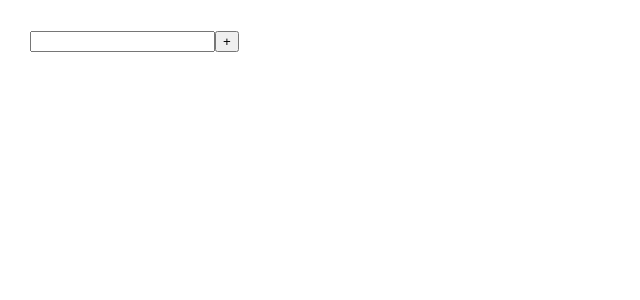
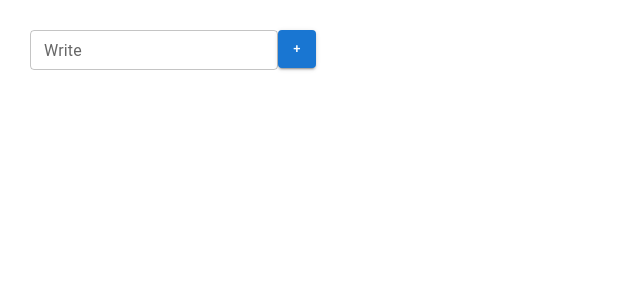
Before and after one commit to pavel1krp/todoList, a React (Create React App) app: page / in a window 1280 px wide. Shown: the top 300 px of the page, without its empty margins (0-640 px from the left). Built offline with nearby package versions, Linux system fonts and the light colour scheme.

Commit message:
chnge some styles im miui

```diff
--- a/package.json
+++ b/package.json
@@ -3,6 +3,10 @@
   "version": "0.1.0",
   "private": true,
   "dependencies": {
+    "@emotion/react": "^11.10.5",
+    "@emotion/styled": "^11.10.5",
+    "@mui/icons-material": "^5.11.0",
+    "@mui/material": "^5.11.6",
     "@testing-library/jest-dom": "^5.16.5",
     "@testing-library/react": "^13.4.0",
     "@testing-library/user-event": "^13.5.0",
--- a/src/App.tsx
+++ b/src/App.tsx
@@ -81,6 +81,7 @@ function App() {
                       changeTaskTitle={changeTaskTitle}
                       changeTodoListTitle={changeTodoListTitle}
                       deleteList={deleteList}
+                      filter={el.filter}
             />
         )
     })
--- a/src/Components/InputForm.tsx
+++ b/src/Components/InputForm.tsx
@@ -1,31 +1,47 @@
-import React, {ChangeEvent, useState} from 'react';
+import React, {ChangeEvent, KeyboardEvent, useState} from 'react';
+import Button from '@mui/material/Button'
+import TextField from '@mui/material/TextField';
 
 type InputFormPropsType = {
-    addItem: (title:string)=>void
+    addItem: (title: string) => void
 }
 
-export const InputForm = (props:InputFormPropsType) => {
-    const {addItem, ...restProps}= props
-    const [error, serError]= useState('')
+export const InputForm = (props: InputFormPropsType) => {
+    const {addItem, ...restProps} = props
+    const [error, serError] = useState('')
     const [title, setTitle] = useState('');
-    const changeInputValue = (e:ChangeEvent<HTMLInputElement>)=>{
+    const changeInputValue = (e: ChangeEvent<HTMLInputElement>) => {
         serError('')
         setTitle(e.currentTarget.value)
     }
-    const addTextHandler =()=>{
-        if(title.trim()!==''){
+    const addTextHandler = () => {
+        if (title.trim() !== '') {
             addItem(title)
+        } else {
+            serError('Wrong value!')
         }
-       else{
-           serError('Wrong value!')
+        setTitle('')
+    }
+    const addTextOnPressHandler = (e: KeyboardEvent<HTMLInputElement>) => {
+        if (e.code === "Enter") {
+            addTextHandler()
         }
-       setTitle('')
     }
     return (
         <div>
-            <input onChange={changeInputValue} value={title}/>
-            <button onClick={addTextHandler}>+</button>
-            {error? <div>{error}</div>: null}
+            <TextField onKeyDown={addTextOnPressHandler}
+                       onChange={changeInputValue}
+                       value={title}
+                       id="outlined-basic"
+                       label="Write"
+                       variant="outlined"
+                        size={"small"}
+            />
+            <Button style={{maxWidth: '38px', maxHeight: '38px', minWidth: '38px', minHeight: '38px'}}
+                    size={"small"} variant={"contained"}
+                    onClick={addTextHandler}>+
+            </Button>
+            {error ? <div>{error}</div> : null}
         </div>
     );
 };
--- a/src/Components/TodoList.tsx
+++ b/src/Components/TodoList.tsx
@@ -2,64 +2,78 @@ import React, {ChangeEvent, ChangeEventHandler} from 'react';
 import {FilterValueType, TaskType, TodolistsType} from "../App";
 import {EditableSpan} from "./EditableSpan";
 import {InputForm} from "./InputForm";
+import DeleteIcon from '@mui/icons-material/Delete';
+import IconButton from '@mui/material/IconButton';
+import Button from '@mui/material/Button';
+import Checkbox from '@mui/material/Checkbox';
 
-type TodoListPropsType ={
-    list:TaskType[]
-    changeTodoListFilter:(todoListId:string, value:FilterValueType)=>void
-    ListId:string
-    changeIsDoneInput:(todoListId:string, taskId:string, done:boolean)=>void
-    deleteTask:(ListId:string, taskId:string)=>void
-    title:string
-    addTask:(listId:string, title:string)=>void
-    changeTaskTitle:(listId:string, taskId:string, title:string)=>void
-    changeTodoListTitle:(listId: string, title: string)=>void
-    deleteList:(listId:string)=>void
+type TodoListPropsType = {
+    list: TaskType[]
+    changeTodoListFilter: (todoListId: string, value: FilterValueType) => void
+    ListId: string
+    changeIsDoneInput: (todoListId: string, taskId: string, done: boolean) => void
+    deleteTask: (ListId: string, taskId: string) => void
+    title: string
+    addTask: (listId: string, title: string) => void
+    changeTaskTitle: (listId: string, taskId: string, title: string) => void
+    changeTodoListTitle: (listId: string, title: string) => void
+    deleteList: (listId: string) => void
+    filter:FilterValueType
 }
 
-export const TodoList = (props:TodoListPropsType) => {
-    const {list,changeTodoListFilter,ListId, changeIsDoneInput,deleteTask,title,addTask,
-        changeTaskTitle,changeTodoListTitle,deleteList, ...restProps} = props
-    const mappedTask = list.map(el=>{
-        const changeIsDoneHandler=(e: ChangeEvent<HTMLInputElement>)=>{
+export const TodoList = (props: TodoListPropsType) => {
+    const {
+        list, changeTodoListFilter, ListId, changeIsDoneInput, deleteTask, title, addTask,
+        changeTaskTitle, changeTodoListTitle, deleteList,filter, ...restProps
+    } = props
+
+    const mappedTask = list.map(el => {
+        const changeIsDoneHandler = (e: ChangeEvent<HTMLInputElement>) => {
             changeIsDoneInput(ListId, el.id, e.currentTarget.checked)
         }
-        const deleteTaskHandler =()=>{
-            deleteTask(ListId,el.id)
+        const deleteTaskHandler = () => {
+            deleteTask(ListId, el.id)
         }
-        const changeTaskTitleHandler = (newTitle:string)=>{
-            changeTaskTitle(ListId, el.id,newTitle)
+        const changeTaskTitleHandler = (newTitle: string) => {
+            changeTaskTitle(ListId, el.id, newTitle)
         }
-        return(
+        return (
             <li key={el.id}>
-                <input onChange={changeIsDoneHandler} type="checkbox" checked={el.isDone}/>
+                <Checkbox onChange={changeIsDoneHandler} checked={el.isDone} defaultChecked />
                 <EditableSpan title={el.title} changeTitle={changeTaskTitleHandler}/>
-                <button onClick={deleteTaskHandler}>x</button>
+                <IconButton onClick={deleteTaskHandler} aria-label="delete">
+                    <DeleteIcon/>
+                </IconButton>
             </li>
         )
     })
-    const changeFilterHandler =(value:FilterValueType)=>{
-         changeTodoListFilter( ListId, value)
+    const changeFilterHandler = (value: FilterValueType) => {
+        changeTodoListFilter(ListId, value)
     }
-    const addTaskHandler = (title:string)=>{
-        addTask(ListId,title )
+    const addTaskHandler = (title: string) => {
+        addTask(ListId, title)
     }
-    const deleteTodoList = ()=>{
+    const deleteTodoList = () => {
         deleteList(ListId)
     }
-    const changeListTitleHandler =(title:string)=>{
+    const changeListTitleHandler = (title: string) => {
         changeTodoListTitle(ListId, title)
     }
     return (
         <div>
-            <h3><EditableSpan changeTitle={changeListTitleHandler} title={title}/><button onClick={deleteTodoList}>x</button></h3>
+            <h3><EditableSpan changeTitle={changeListTitleHandler} title={title}/>
+                <IconButton onClick={deleteTodoList} aria-label="delete">
+                    <DeleteIcon/>
+                </IconButton>
+            </h3>
             <InputForm addItem={addTaskHandler}/>
             <ul>
                 {mappedTask}
             </ul>
             <div>
-                <button onClick={()=>changeFilterHandler("all")} >All</button>
-                <button onClick={()=>changeFilterHandler("active")}>Active</button>
-                <button onClick={()=>changeFilterHandler("completed")}>Completed</button>
+                <Button color={"success"} onClick={() => changeFilterHandler("all")} variant={filter==='all'? 'outlined':'contained'}>All</Button>
+                <Button color={"error"} onClick={() => changeFilterHandler("active")} variant={filter==='active'? 'outlined':'contained'}>Active</Button>
+                <Button color={"secondary"} onClick={() => changeFilterHandler("completed")} variant={filter==='completed'? 'outlined':'contained'}>Completed</Button>
             </div>
 
         </div>
```
Also changed, not shown: 1 other file (tests, documents, lock files or other folders).
